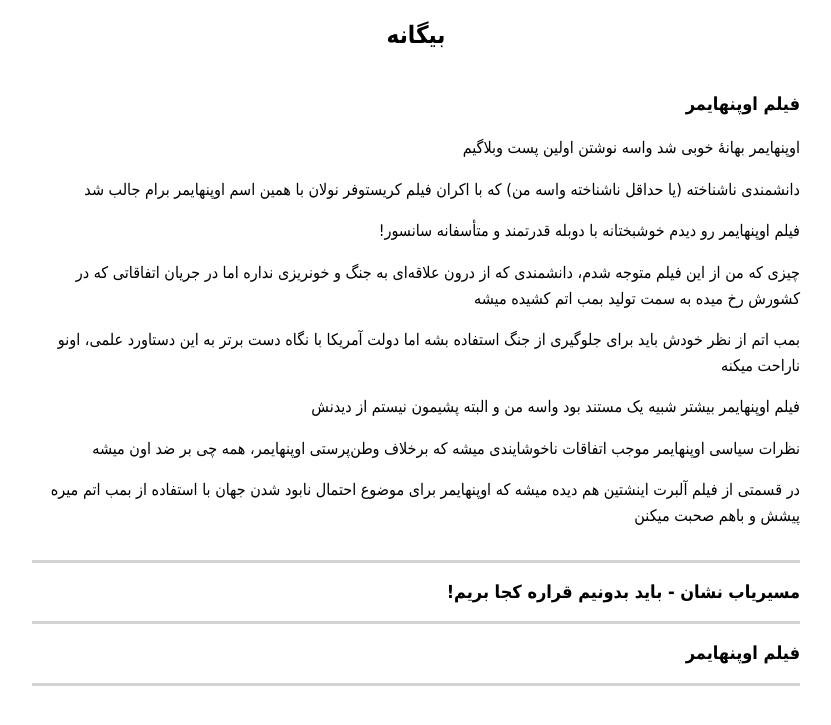
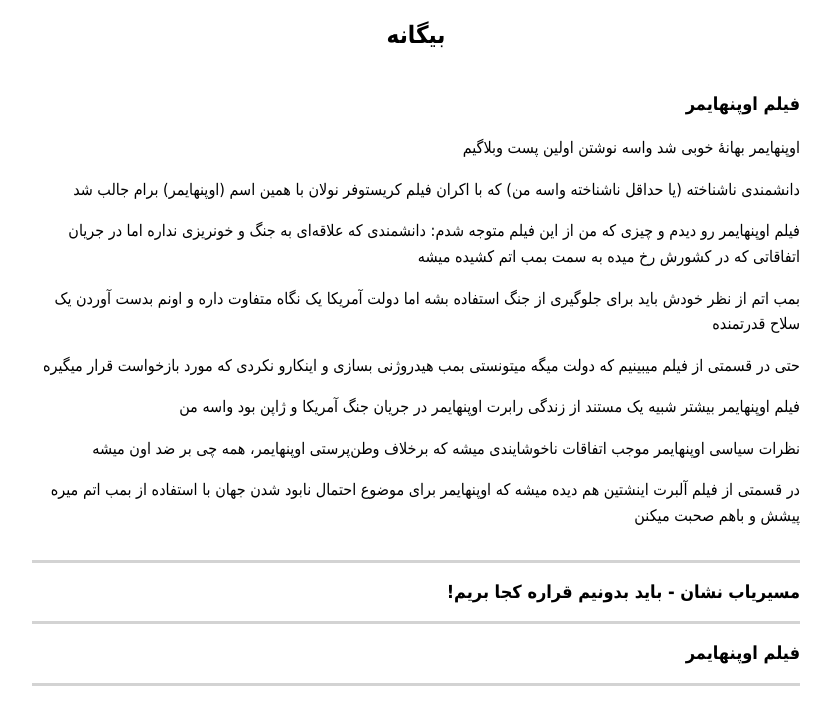
Before and after one commit to darkblog/darkblog.github.io, a Jekyll site: the page built from _posts/2023-8-7-1.md, in a window 1280 px wide. Shown: the top 725 px of the page, without its empty margins (308-1139 px from the left). Built offline with Jekyll 4.4.1, drawn with Linux system fonts in a browser that asks for light colours.

Commit message:
Update 2023-8-7-1.md

```diff
--- a/_posts/2023-8-7-1.md
+++ b/_posts/2023-8-7-1.md
@@ -5,15 +5,15 @@
 
 اوپنهایمر بهانهٔ خوبی شد واسه نوشتن اولین پست وبلاگیم
 
-دانشمندی ناشناخته (یا حداقل ناشناخته واسه من) که با اکران فیلم کریستوفر نولان با همین اسم اوپنهایمر برام جالب شد
+دانشمندی ناشناخته (یا حداقل ناشناخته واسه من) که با اکران فیلم کریستوفر نولان با همین اسم (اوپنهایمر) برام جالب شد
 
-فیلم اوپنهایمر رو دیدم خوشبختانه با دوبله قدرتمند و متأسفانه سانسور!
+فیلم اوپنهایمر رو دیدم و چیزی که من از این فیلم متوجه شدم: دانشمندی که علاقه‌ای به جنگ و خونریزی نداره اما در جریان اتفاقاتی که در کشورش رخ میده به سمت بمب اتم کشیده میشه
 
-چیزی که من از این فیلم متوجه شدم، دانشمندی که از درون علاقه‌ای به جنگ و خونریزی نداره اما در جریان اتفاقاتی که در کشورش رخ میده به سمت تولید بمب اتم کشیده میشه
+بمب اتم از نظر خودش باید برای جلوگیری از جنگ استفاده بشه اما دولت آمریکا یک نگاه متفاوت داره و اونم بدست آوردن یک سلاح قدرتمنده
 
-بمب اتم از نظر خودش باید برای جلوگیری از جنگ استفاده بشه اما دولت آمریکا با نگاه دست برتر به این دستاورد علمی، اونو ناراحت میکنه
+حتی در قسمتی از فیلم میبینیم که دولت میگه میتونستی بمب هیدروژنی بسازی و اینکارو نکردی که مورد بازخواست قرار میگیره
 
-فیلم اوپنهایمر بیشتر شبیه یک مستند بود واسه من و البته پشیمون نیستم از دیدنش
+فیلم اوپنهایمر بیشتر شبیه یک مستند از زندگی رابرت اوپنهایمر در جریان جنگ آمریکا و ژاپن بود واسه من
 
 نظرات سیاسی اوپنهایمر موجب اتفاقات ناخوشایندی میشه که برخلاف وطن‌پرستی اوپنهایمر، همه چی بر ضد اون میشه
 
```
